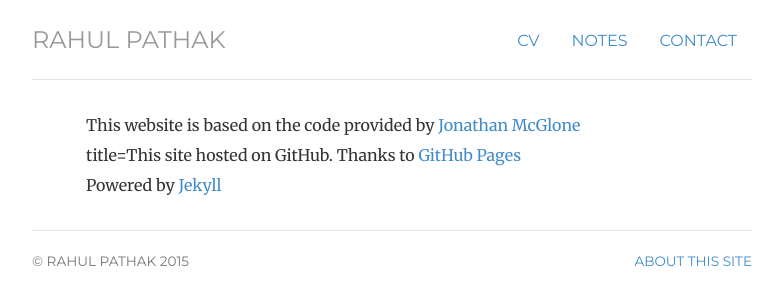
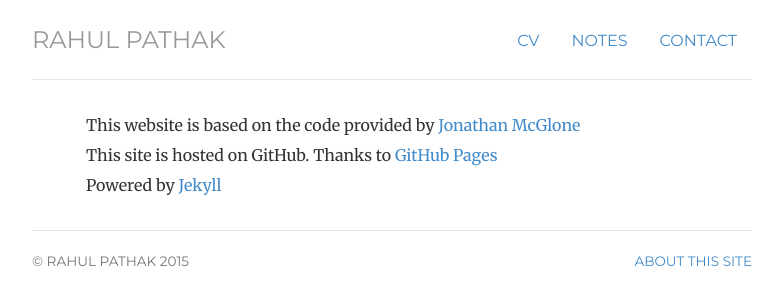
Before and after one commit to pathak-rahul/pathak-rahul.github.io, a Jekyll site: the page built from about/index.html, in a window 1280 px wide. Shown: the top 305 px of the page, without its empty margins (248-1030 px from the left). Built offline with Jekyll 4.4.1, drawn with Linux system fonts in a browser that asks for light colours.

Commit message:
Update index.html

```diff
--- a/about/index.html
+++ b/about/index.html
@@ -8,8 +8,8 @@ description: Credits and information about the website pathak-rahul.github.io, t
 
         <ul class="list-unstyled">
         <li> This website is based on the code provided by <a href="http://jmcglone.com" title="ZkySky Design">Jonathan McGlone</a></li>
-        <li>title=This site hosted on GitHub. Thanks to <a href="http://pages.github.com/" title="GitHub Pages">GitHub Pages</a></li>
-        <li>Powered by <a href="http://jekyllrb.com/" title="Jekyll">Jekyll</a></li>
+        <li> This site is hosted on GitHub. Thanks to <a href="http://pages.github.com/" title="GitHub Pages">GitHub Pages</a></li>
+        <li> Powered by <a href="http://jekyllrb.com/" title="Jekyll">Jekyll</a></li>
       </ul>
 
   </div>
```
